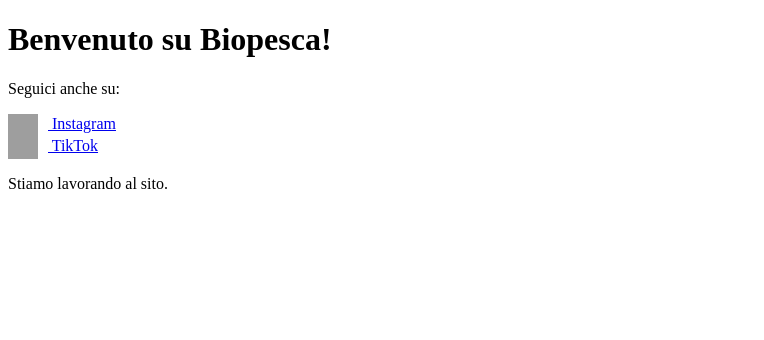
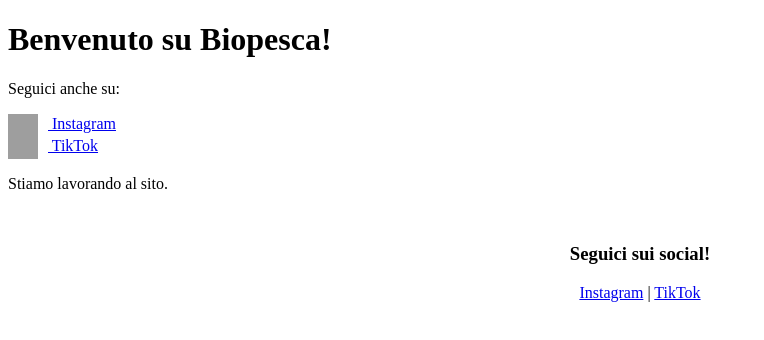
Before and after one commit to biopesca/biopesca-shop, a plain HTML site: page index.html in a window 1280 px wide. Shown: the whole page, without its empty margins (0-764 px from the left). Drawn offline with Linux system fonts and the light colour scheme; grey boxes are pictures that could not be loaded.

Commit message:
Update index.html

```diff
--- a/index.html
+++ b/index.html
@@ -21,3 +21,9 @@
     <p>Stiamo lavorando al sito.</p>
   </body>
 </html>
+<!-- Aggiungi questo ad esempio alla fine del <body> -->
+<footer style="text-align:center; margin-top:50px;">
+  <h3>Seguici sui social!</h3>
+  <a href="https://www.instagram.com/biopesca_?igsh=a2xiOG9uOXB2Z2h4&utm_source=qr" target="_blank">Instagram</a> |
+  <a href="https://www.tiktok.com/@biopesca_?_t=ZN-8xXQMKYzrni&_r=1" target="_blank">TikTok</a>
+</footer>
```
